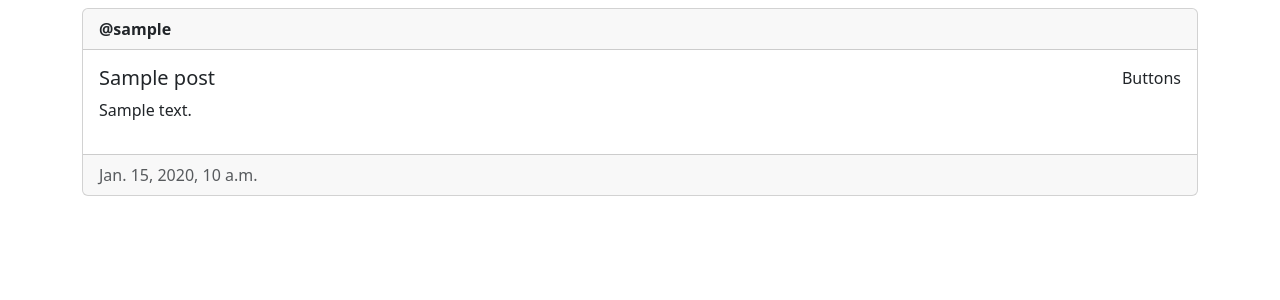
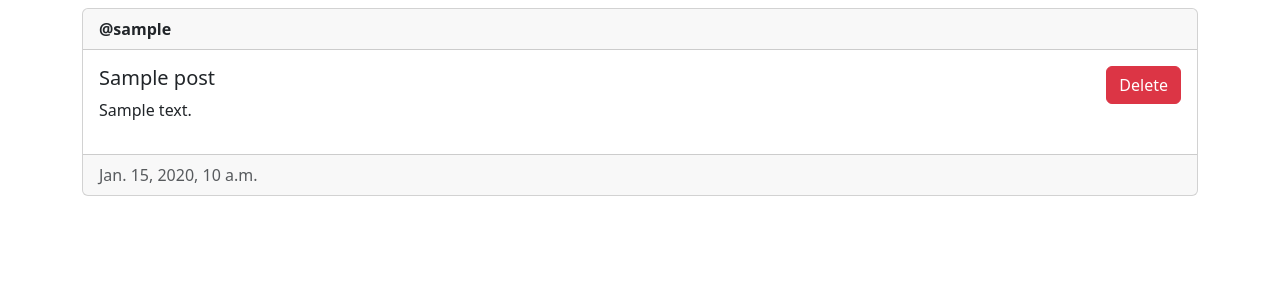
Before and after one commit to sandunigfdo/Auth-Project, a Django app: page / in a window 1280 px wide. Shown: the part 56-356 px from the top of the page. Run offline with Django 4.2, Linux system fonts and the light colour scheme; a user stored in the database is signed in; tables that the repository leaves empty hold one stand-in row (values such as "Sample post").

Commit message:
Add delete buttons to each post cards

```diff
--- a/website/main/templates/main/home.html
+++ b/website/main/templates/main/home.html
@@ -10,7 +10,12 @@
             <p>{{post.description}}</p>
         </div>
         <div>
-            Buttons
+            {% if user == post.author %}
+                <form method="POST">
+                    {% csrf_token %}
+                    <button type="submit" class="btn btn-danger" name="post-id" value="{{post.id}}">Delete</button>
+                </form>
+            {% endif %}
         </div>
     </div>
     <div class="card-footer text-muted">
```
